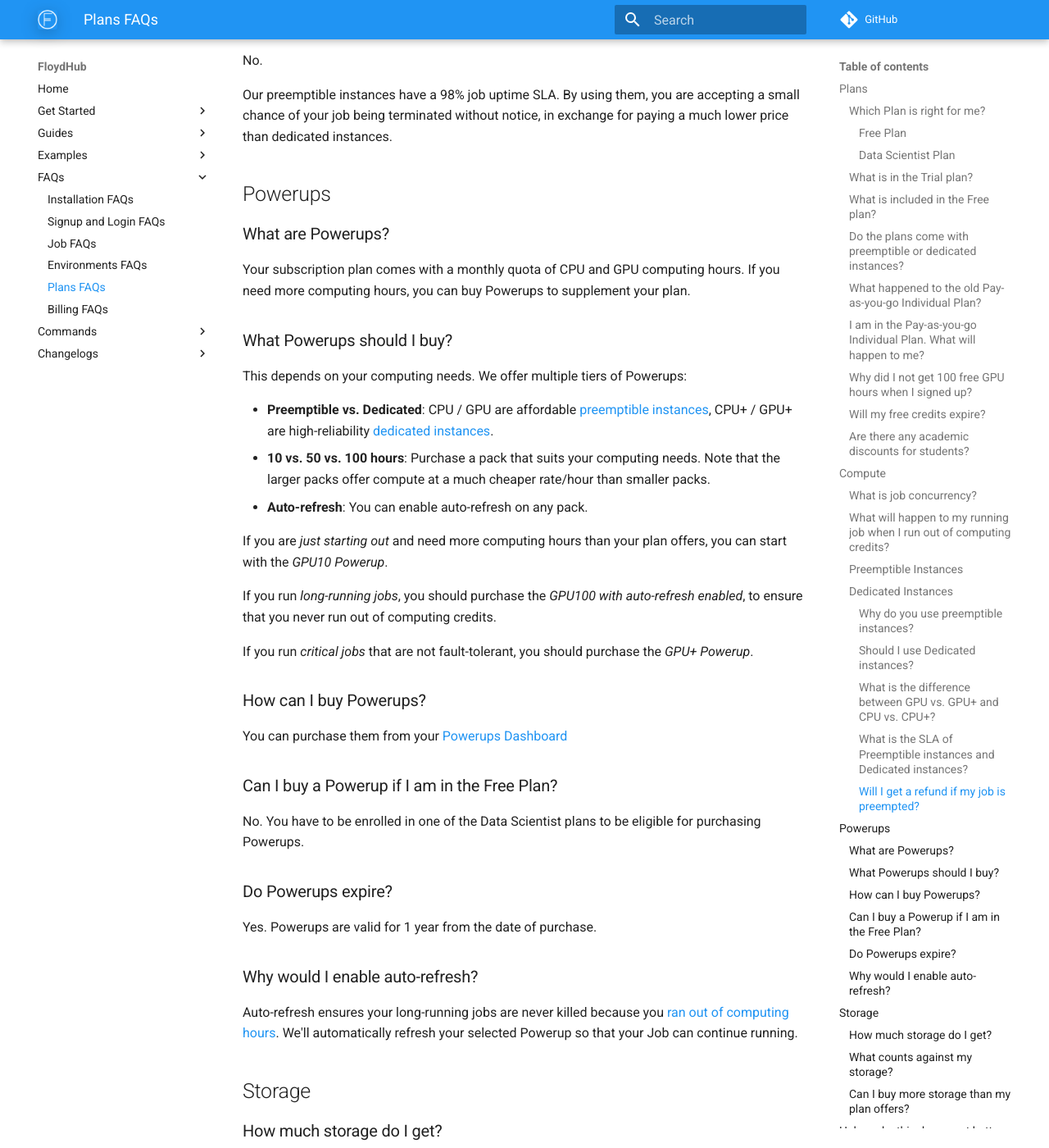
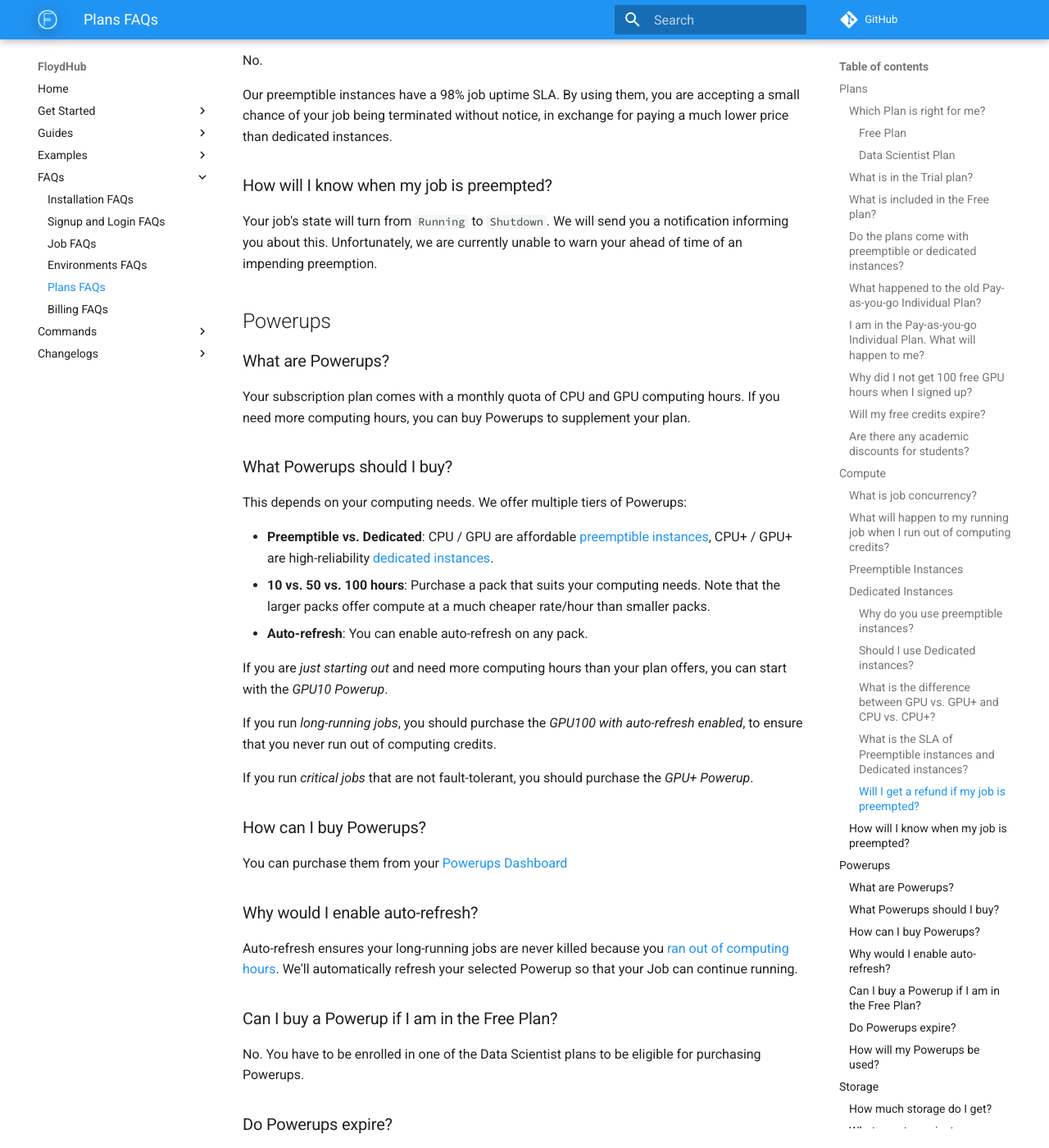
Before and after one commit to floydhub/floyd-docs, an MkDocs documentation site: the page built from docs/faqs/plans.md, in a window 1280 px wide and 1400 px high, scrolled down 4098 px. Shown: the whole window at 82% size. Built offline with MkDocs 1.6.1 and Material for MkDocs 9.7.7, drawn with Linux system fonts in a browser that asks for light colours; comment, search, counter and statistics services are not loaded; old or Windows-style settings are respelled for this version of MkDocs; some of the changed text lies outside the part shown.

Commit message:
Update FAQs

```diff
--- a/docs/faqs/plans.md
+++ b/docs/faqs/plans.md
@@ -140,6 +140,10 @@
 Our preemptible instances have a 98% job uptime SLA. By using them, you are accepting a small chance
 of your job being terminated without notice, in exchange for paying a much lower price than dedicated instances.
 
+### How will I know when my job is preempted?
+
+Your job's state will turn from `Running` to `Shutdown`. We will send you a notification informing you about this. Unfortunately, we are currently unable to warn your ahead of time of an impending preemption.
+
 
 
 ## Powerups
@@ -167,6 +171,10 @@
 
 You can purchase them from your [Powerups Dashboard](https://www.floydhub.com/settings/powerups)
 
+### Why would I enable auto-refresh?
+
+Auto-refresh ensures your long-running jobs are never killed because you [ran out of computing hours](#what-will-happen-to-my-running-job-when-i-run-out-of-computing-credits). We'll automatically refresh your selected Powerup so that your Job can continue running.
+
 ### Can I buy a Powerup if I am in the Free Plan?
 
 No. You have to be enrolled in one of the Data Scientist plans to be eligible for
@@ -176,11 +184,13 @@
 
 Yes. Powerups are valid for 1 year from the date of purchase.
 
-### Why would I enable auto-refresh?
+### How will my Powerups be used?
 
-Auto-refresh ensures your long-running jobs are never killed because you [ran out of computing hours](#what-will-happen-to-my-running-job-when-i-run-out-of-computing-credits). We'll automatically refresh your selected Powerup so that your Job can continue running.
+Your compute hours will be consumed in the following order:
 
-
+- Hours from your subscription plan
+- Hours from free credits
+- Hours from Powerups
 
 ## Storage
 
```
